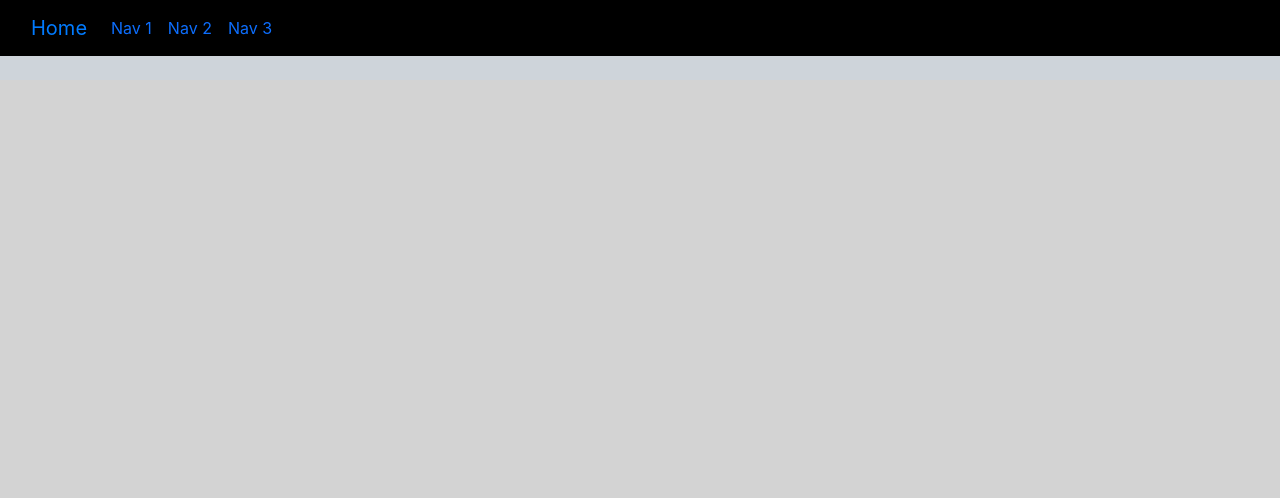
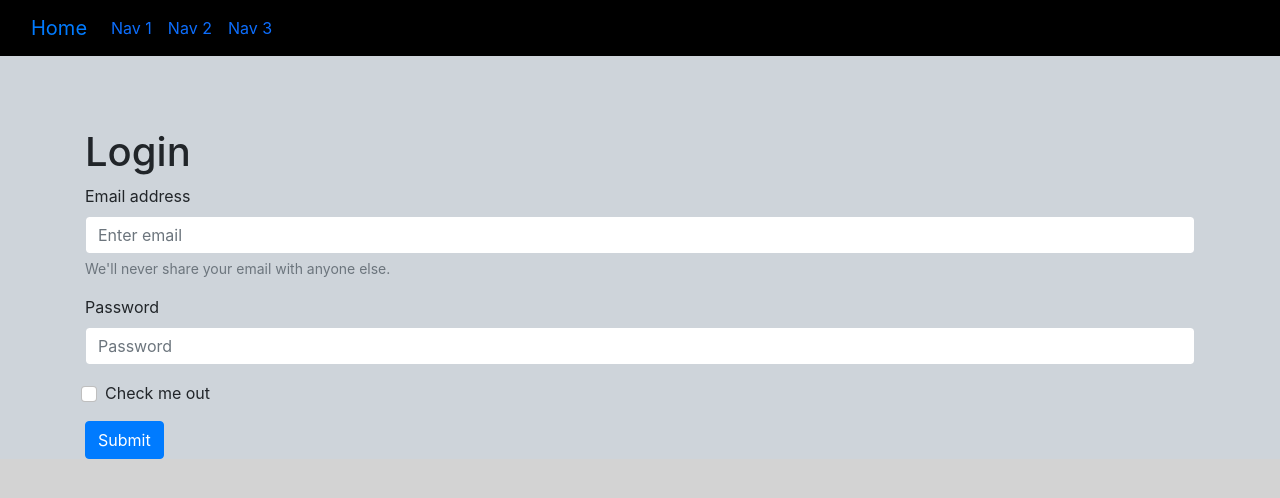
Before and after one commit to evanstone32/Comp-Sci-Messageboard-Final-Project, a Flask app: page /login in a window 1280 px wide. Shown: the top 498 px of the page. Run offline with Flask 3, Linux system fonts and the light colour scheme.

Commit message:
Login added

```diff
--- a/templates/login.html
+++ b/templates/login.html
@@ -12,5 +12,25 @@
 <script src="https://cdn.jsdelivr.net/npm/bootstrap@4.1.3/dist/js/bootstrap.min.js" integrity="sha384-ChfqqxuZUCnJSK3+MXmPNIyE6ZbWh2IMqE241rYiqJxyMiZ6OW/JmZQ5stwEULTy" crossorigin="anonymous"></script>
 
 
+<h1>Login</h1>
+
+<form>
+    <div class="form-group">
+      <label for="exampleInputEmail1">Email address</label>
+      <input type="email" class="form-control" id="exampleInputEmail1" aria-describedby="emailHelp" placeholder="Enter email">
+      <small id="emailHelp" class="form-text text-muted">We'll never share your email with anyone else.</small>
+    </div>
+    <div class="form-group">
+      <label for="exampleInputPassword1">Password</label>
+      <input type="password" class="form-control" id="exampleInputPassword1" placeholder="Password">
+    </div>
+    <div class="form-group form-check">
+      <input type="checkbox" class="form-check-input" id="exampleCheck1">
+      <label class="form-check-label" for="exampleCheck1">Check me out</label>
+    </div>
+    <button type="submit" class="btn btn-primary">Submit</button>
+  </form>
+
+
 
 {% endblock %}
```
